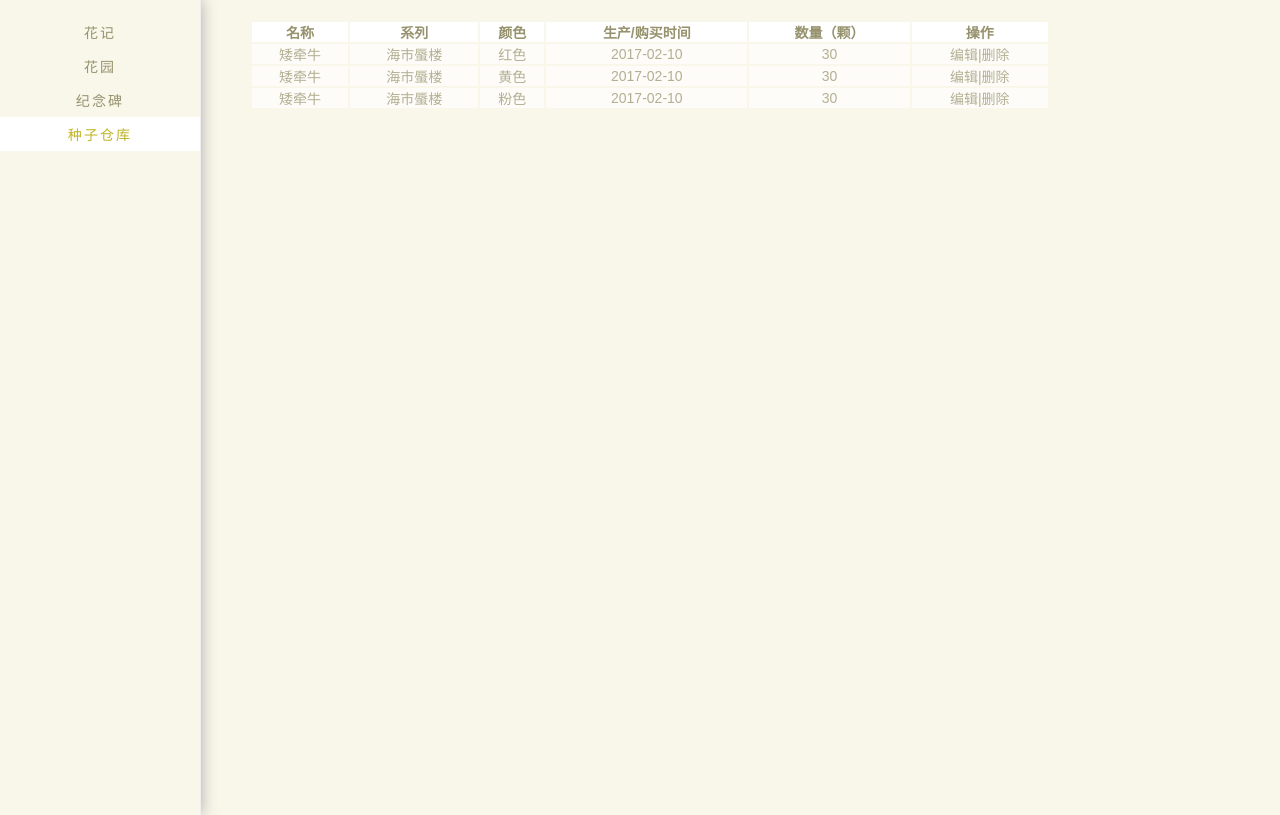
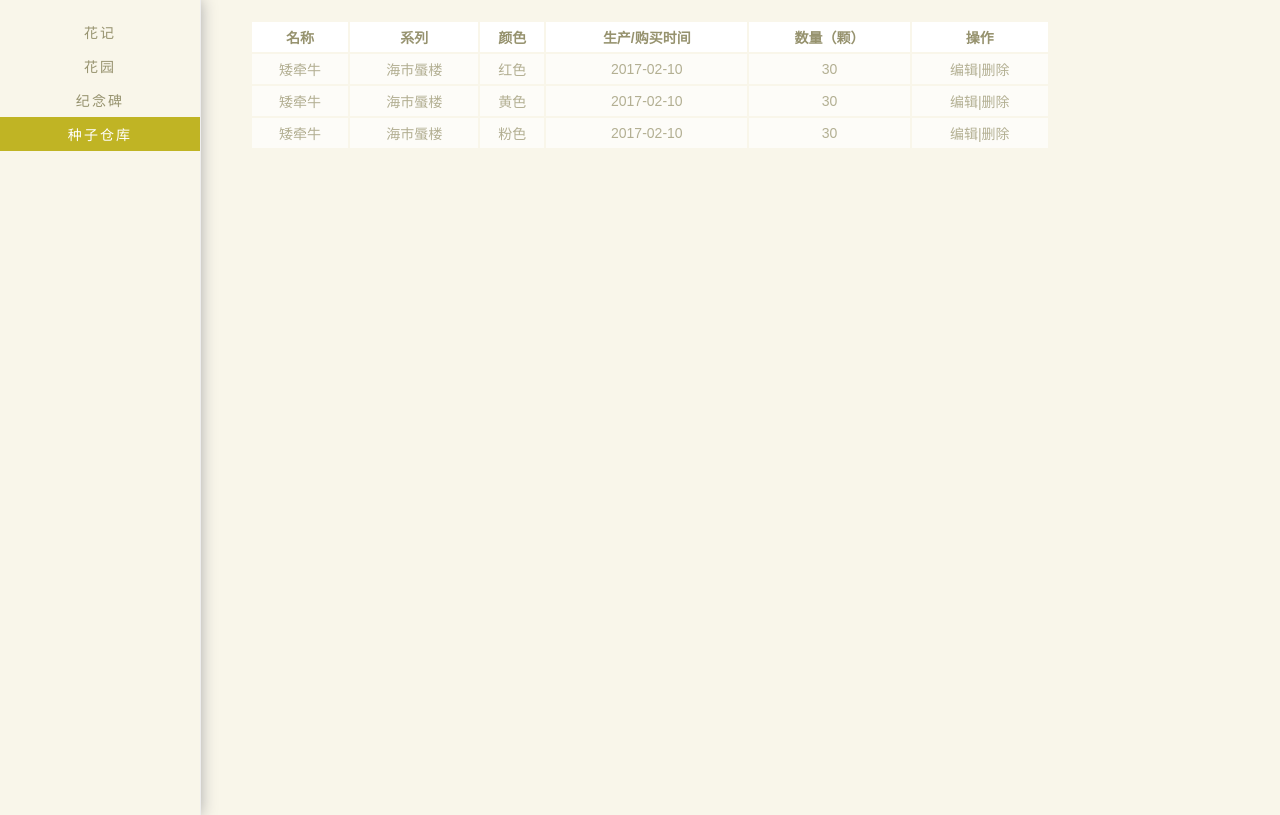
Before and after one commit to snowhite1002/iflower, a PHP site: page / in a window 1280 px wide. Run offline with PHP 8.4, Linux system fonts and the light colour scheme.

Commit message:
样式调整

```diff
--- a/html/style/content.css
+++ b/html/style/content.css
@@ -14,6 +14,14 @@
     text-align: center;
 }
 
+.content .seed-content table tr {
+    height: 30px;
+}
+
+.content .seed-content table tr:hover {
+    background-color: #fff;
+}
+
 .content .seed-content table tr th {
     background-color: #fff;
 }
--- a/html/style/menu.css
+++ b/html/style/menu.css
@@ -18,12 +18,13 @@
     text-align: center;
 }
 
+.menu ul li.selected {
+    background-color: #C0B424;
+    color: #fff;
+}
+
 .menu ul li:hover {
+    background-color: #fff;
     color: #C0B424;
     cursor: pointer;
 }
-
-.menu ul li.selected {
-    background-color: #fff;
-    color: #C0B424;
-}
```
Also changed, not shown: html/build/bundle.js.
